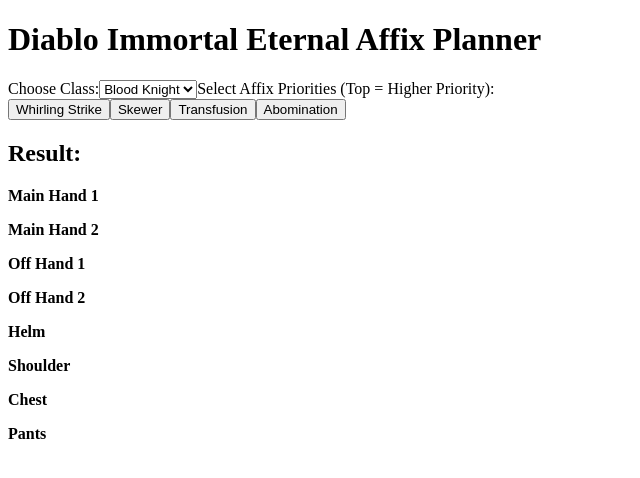
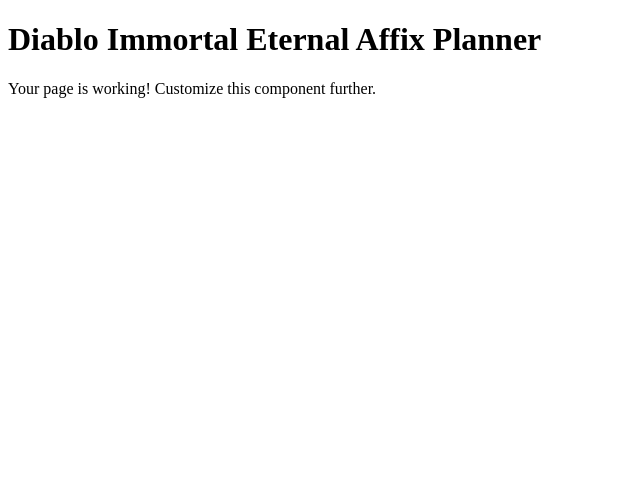
Before and after one commit to liao-junhao/dieternalaffix, a Next.js app: page / in a window 1280 px wide. Shown: the top 478 px of the page, without its empty margins (0-640 px from the left). Built offline with nearby package versions, Linux system fonts and the light colour scheme.

Commit message:
Add files via upload

```diff
--- a/app/page.tsx
+++ b/app/page.tsx
@@ -1,104 +1,8 @@
-'use client';
-import { useState } from "react";
-
 export default function Home() {
-  const data: Record<string, Record<string, string[]>> = {
-    "Blood Knight": {
-      "Whirling Strike": ["Off Hand", "Helm", "Chest"],
-      "Skewer": ["Off Hand", "Helm", "Shoulder", "Pants"],
-      "Transfusion": ["Off Hand", "Chest", "Pants"],
-      "Abomination": ["Main Hand", "Shoulder", "Pants"]
-    }
-  };
-
-  const slots = [
-    "Main Hand 1", "Main Hand 2",
-    "Off Hand 1", "Off Hand 2",
-    "Helm", "Shoulder", "Chest", "Pants"
-  ];
-
-  const [selectedClass, setSelectedClass] = useState("Blood Knight");
-  const [priorities, setPriorities] = useState<string[]>([]);
-
-  const handlePriorityChange = (affix: string) => {
-    setPriorities((prev) =>
-      prev.includes(affix)
-        ? prev.filter((a) => a !== affix)
-        : [...prev, affix]
-    );
-  };
-
-  const computeAssignments = () => {
-    const usedSlots: Record<string, string[]> = {};
-    for (const slot of slots) usedSlots[slot] = [];
-
-    for (const affix of priorities) {
-      let assigned = 0;
-      for (const slot of data[selectedClass][affix]) {
-        for (const realSlot of slots.filter((s) => s.startsWith(slot))) {
-          if (assigned >= 4) break;
-          if (usedSlots[realSlot].length < 2) {
-            usedSlots[realSlot].push(affix);
-            assigned++;
-            break;
-          }
-        }
-      }
-    }
-
-    return usedSlots;
-  };
-
-  const assignments = computeAssignments();
-
   return (
-    <div className="p-4 max-w-4xl mx-auto">
-      <h1 className="text-2xl font-bold mb-4">Diablo Immortal Eternal Affix Planner</h1>
-
-      <label className="block mb-2">Choose Class:</label>
-      <select
-        className="mb-4 p-2 border"
-        value={selectedClass}
-        onChange={(e) => {
-          setSelectedClass(e.target.value);
-          setPriorities([]);
-        }}
-      >
-        {Object.keys(data).map((cls) => (
-          <option key={cls} value={cls}>{cls}</option>
-        ))}
-      </select>
-
-      <label className="block mb-2">Select Affix Priorities (Top = Higher Priority):</label>
-      <div className="flex flex-wrap gap-2 mb-6">
-        {Object.keys(data[selectedClass]).map((affix) => (
-          <button
-            key={affix}
-            onClick={() => handlePriorityChange(affix)}
-            className={
-              priorities.includes(affix)
-                ? "px-3 py-1 border rounded-full bg-black text-white"
-                : "px-3 py-1 border rounded-full bg-gray-200"
-            }
-          >
-            {affix}
-          </button>
-        ))}
-      </div>
-
-      <h2 className="text-xl font-semibold mb-2">Result:</h2>
-      <div className="grid grid-cols-2 gap-2">
-        {slots.map((slot) => (
-          <div key={slot} className="p-2 border rounded">
-            <strong>{slot}</strong>
-            <ul className="list-disc list-inside">
-              {assignments[slot]?.map((affix) => (
-                <li key={affix}>{affix}</li>
-              )) || <li>—</li>}
-            </ul>
-          </div>
-        ))}
-      </div>
+    <div className="p-8">
+      <h1 className="text-3xl font-bold">Diablo Immortal Eternal Affix Planner</h1>
+      <p className="mt-4">Your page is working! Customize this component further.</p>
     </div>
   );
 }
```
Also changed, not shown: package.json (+2 -6 lines), tsconfig.json (+20 -9 lines).
